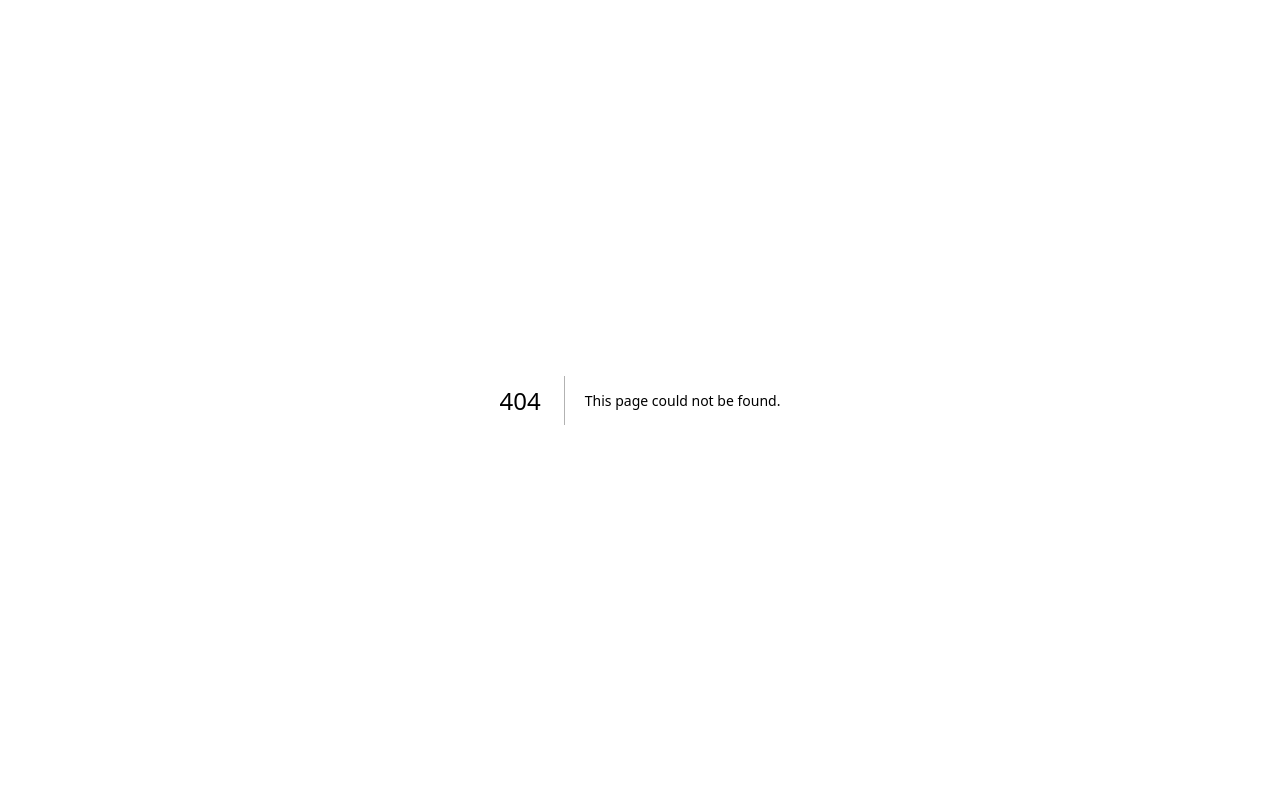
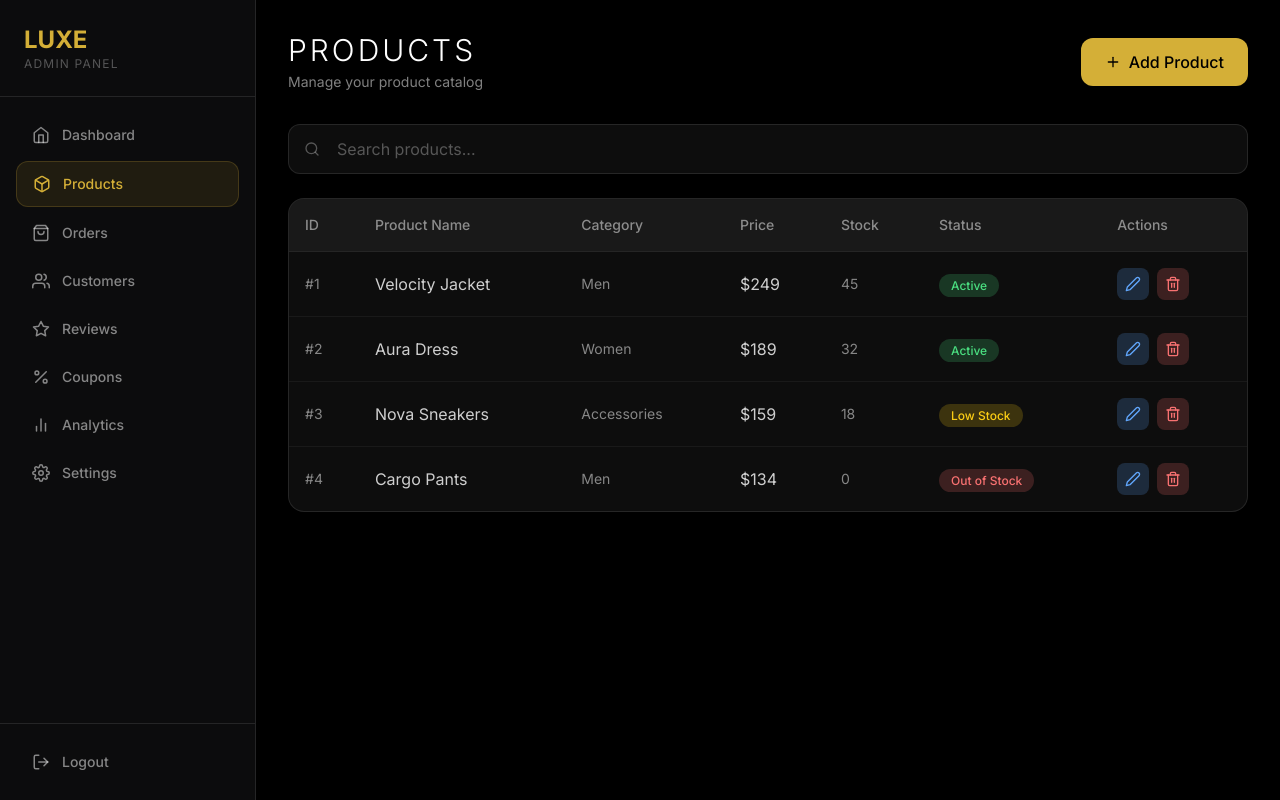
Before and after one commit to Sami1565/Cloth-by-Syed-, a Next.js app: page /admin/products in a window 1280 px wide. Before the commit this address had no page. Built offline with nearby package versions, Linux system fonts and the light colour scheme.

Commit message:
Create page.tsx

```diff
--- /dev/null
+++ b/app/admin/products/page.tsx
@@ -0,0 +1,222 @@
+'use client'
+
+import { useState } from 'react'
+import { FiPlus, FiEdit2, FiTrash2, FiSearch } from 'react-icons/fi'
+import { motion } from 'framer-motion'
+
+// Sample product data
+const initialProducts = [
+  { id: 1, name: 'Velocity Jacket', price: 249, category: 'Men', stock: 45, status: 'Active' },
+  { id: 2, name: 'Aura Dress', price: 189, category: 'Women', stock: 32, status: 'Active' },
+  { id: 3, name: 'Nova Sneakers', price: 159, category: 'Accessories', stock: 18, status: 'Low Stock' },
+  { id: 4, name: 'Cargo Pants', price: 134, category: 'Men', stock: 0, status: 'Out of Stock' },
+]
+
+export default function AdminProducts() {
+  const [products, setProducts] = useState(initialProducts)
+  const [showModal, setShowModal] = useState(false)
+  const [editingProduct, setEditingProduct] = useState<any>(null)
+  const [searchTerm, setSearchTerm] = useState('')
+
+  const filteredProducts = products.filter(p =>
+    p.name.toLowerCase().includes(searchTerm.toLowerCase()) ||
+    p.category.toLowerCase().includes(searchTerm.toLowerCase())
+  )
+
+  const handleDelete = (id: number) => {
+    if (confirm('Are you sure you want to delete this product?')) {
+      setProducts(products.filter(p => p.id !== id))
+    }
+  }
+
+  return (
+    <div>
+      {/* Header */}
+      <div className="flex justify-between items-center mb-8">
+        <div>
+          <h1 className="text-3xl font-light tracking-widest">PRODUCTS</h1>
+          <p className="text-white/50 text-sm mt-1">Manage your product catalog</p>
+        </div>
+        <button
+          onClick={() => {
+            setEditingProduct(null)
+            setShowModal(true)
+          }}
+          className="flex items-center gap-2 px-6 py-3 bg-gold-400 text-black rounded-xl font-medium hover:bg-gold-300 transition"
+        >
+          <FiPlus />
+          Add Product
+        </button>
+      </div>
+
+      {/* Search Bar */}
+      <div className="relative mb-6">
+        <FiSearch className="absolute left-4 top-1/2 -translate-y-1/2 text-white/30" />
+        <input
+          type="text"
+          placeholder="Search products..."
+          value={searchTerm}
+          onChange={(e) => setSearchTerm(e.target.value)}
+          className="w-full bg-white/5 border border-white/10 rounded-xl px-12 py-3 text-white placeholder-white/30 focus:border-gold-400/50 outline-none"
+        />
+      </div>
+
+      {/* Products Table */}
+      <div className="bg-white/5 backdrop-blur-sm rounded-2xl border border-white/10 overflow-hidden">
+        <div className="overflow-x-auto">
+          <table className="w-full">
+            <thead className="bg-white/5">
+              <tr>
+                <th className="text-left p-4 text-white/50 text-sm font-medium">ID</th>
+                <th className="text-left p-4 text-white/50 text-sm font-medium">Product Name</th>
+                <th className="text-left p-4 text-white/50 text-sm font-medium">Category</th>
+                <th className="text-left p-4 text-white/50 text-sm font-medium">Price</th>
+                <th className="text-left p-4 text-white/50 text-sm font-medium">Stock</th>
+                <th className="text-left p-4 text-white/50 text-sm font-medium">Status</th>
+                <th className="text-left p-4 text-white/50 text-sm font-medium">Actions</th>
+              </tr>
+            </thead>
+            <tbody>
+              {filteredProducts.map((product) => (
+                <motion.tr
+                  key={product.id}
+                  initial={{ opacity: 0 }}
+                  animate={{ opacity: 1 }}
+                  className="border-t border-white/5 hover:bg-white/5 transition"
+                >
+                  <td className="p-4 text-white/50 text-sm">#{product.id}</td>
+                  <td className="p-4 text-white/80">{product.name}</td>
+                  <td className="p-4 text-white/50 text-sm">{product.category}</td>
+                  <td className="p-4 text-white/80">${product.price}</td>
+                  <td className="p-4 text-white/50 text-sm">{product.stock}</td>
+                  <td className="p-4">
+                    <span className={`px-3 py-1 rounded-full text-xs font-medium
+                      ${product.status === 'Active' ? 'bg-green-400/20 text-green-400' :
+                        product.status === 'Low Stock' ? 'bg-yellow-400/20 text-yellow-400' :
+                        'bg-red-400/20 text-red-400'}`}
+                    >
+                      {product.status}
+                    </span>
+                  </td>
+                  <td className="p-4">
+                    <div className="flex gap-2">
+                      <button
+                        onClick={() => {
+                          setEditingProduct(product)
+                          setShowModal(true)
+                        }}
+                        className="p-2 rounded-lg bg-blue-400/20 text-blue-400 hover:bg-blue-400/30 transition"
+                      >
+                        <FiEdit2 />
+                      </button>
+                      <button
+                        onClick={() => handleDelete(product.id)}
+                        className="p-2 rounded-lg bg-red-400/20 text-red-400 hover:bg-red-400/30 transition"
+                      >
+                        <FiTrash2 />
+                      </button>
+                    </div>
+                  </td>
+                </motion.tr>
+              ))}
+            </tbody>
+          </table>
+        </div>
+      </div>
+
+      {/* Add/Edit Product Modal */}
+      {showModal && (
+        <div className="fixed inset-0 z-50 bg-black/80 backdrop-blur-md flex items-center justify-center p-4">
+          <motion.div
+            initial={{ scale: 0.9, opacity: 0 }}
+            animate={{ scale: 1, opacity: 1 }}
+            className="bg-zinc-900 rounded-3xl max-w-2xl w-full p-8 border border-gold-400/20 max-h-[90vh] overflow-y-auto"
+          >
+            <h2 className="text-2xl font-light tracking-widest mb-6">
+              {editingProduct ? 'EDIT PRODUCT' : 'ADD NEW PRODUCT'}
+            </h2>
+
+            <form className="space-y-6">
+              <div>
+                <label className="block text-white/70 text-sm mb-2">Product Name</label>
+                <input
+                  type="text"
+                  defaultValue={editingProduct?.name || ''}
+                  className="w-full bg-white/5 border border-white/10 rounded-xl px-4 py-3 text-white focus:border-gold-400/50 outline-none"
+                />
+              </div>
+
+              <div className="grid grid-cols-2 gap-4">
+                <div>
+                  <label className="block text-white/70 text-sm mb-2">Price ($)</label>
+                  <input
+                    type="number"
+                    defaultValue={editingProduct?.price || ''}
+                    className="w-full bg-white/5 border border-white/10 rounded-xl px-4 py-3 text-white focus:border-gold-400/50 outline-none"
+                  />
+                </div>
+                <div>
+                  <label className="block text-white/70 text-sm mb-2">Stock</label>
+                  <input
+                    type="number"
+                    defaultValue={editingProduct?.stock || ''}
+                    className="w-full bg-white/5 border border-white/10 rounded-xl px-4 py-3 text-white focus:border-gold-400/50 outline-none"
+                  />
+                </div>
+              </div>
+
+              <div>
+                <label className="block text-white/70 text-sm mb-2">Category</label>
+                <select
+                  defaultValue={editingProduct?.category || ''}
+                  className="w-full bg-white/5 border border-white/10 rounded-xl px-4 py-3 text-white focus:border-gold-400/50 outline-none"
+                >
+                  <option value="Men">Men</option>
+                  <option value="Women">Women</option>
+                  <option value="Accessories">Accessories</option>
+                  <option value="Kids">Kids</option>
+                </select>
+              </div>
+
+              <div>
+                <label className="block text-white/70 text-sm mb-2">Description</label>
+                <textarea
+                  rows={4}
+                  defaultValue={editingProduct?.description || ''}
+                  className="w-full bg-white/5 border border-white/10 rounded-xl px-4 py-3 text-white focus:border-gold-400/50 outline-none resize-none"
+                  placeholder="Product description..."
+                />
+              </div>
+
+              <div>
+                <label className="block text-white/70 text-sm mb-2">Product Image URL</label>
+                <input
+                  type="url"
+                  defaultValue={editingProduct?.image || ''}
+                  className="w-full bg-white/5 border border-white/10 rounded-xl px-4 py-3 text-white focus:border-gold-400/50 outline-none"
+                  placeholder="https://example.com/image.jpg"
+                />
+              </div>
+
+              <div className="flex gap-4 pt-4">
+                <button
+                  type="submit"
+                  className="flex-1 py-3 rounded-xl bg-gold-400 text-black font-medium hover:bg-gold-300 transition"
+                >
+                  {editingProduct ? 'Update Product' : 'Add Product'}
+                </button>
+                <button
+                  type="button"
+                  onClick={() => setShowModal(false)}
+                  className="flex-1 py-3 rounded-xl bg-white/10 text-white hover:bg-white/20 transition"
+                >
+                  Cancel
+                </button>
+              </div>
+            </form>
+          </motion.div>
+        </div>
+      )}
+    </div>
+  )
+}
```
